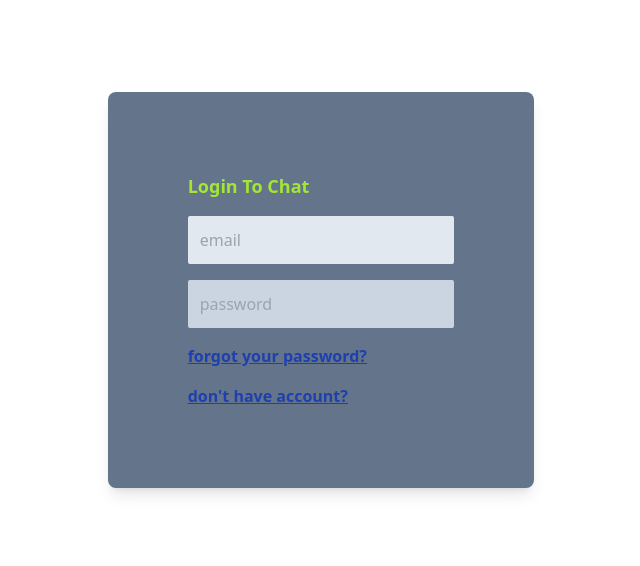
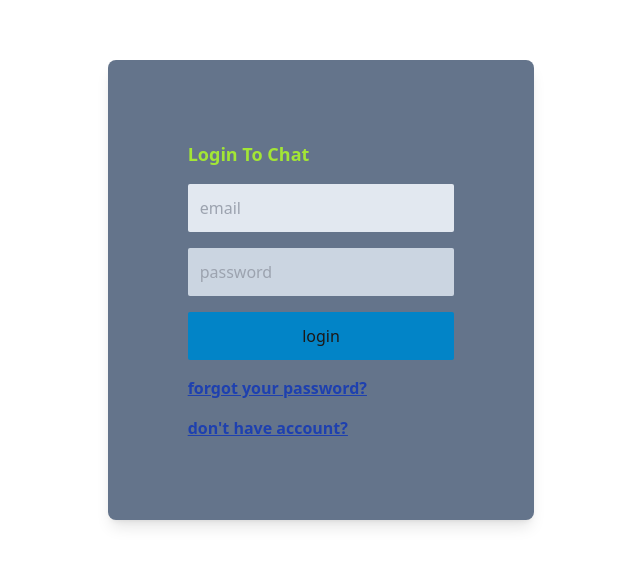
Before and after one commit to 000MaDz000/chat-app, a Next.js app: page /login in a window 1280 px wide. Shown: the part 110-676 px from the top of the page, without its empty margins (319-959 px from the left). Built offline with nearby package versions, Linux system fonts and the light colour scheme.

Commit message:
add login button to login form

```diff
--- a/src/app/_ui/login-form.tsx
+++ b/src/app/_ui/login-form.tsx
@@ -7,6 +7,7 @@ export default function () {
             <h1 className="font-bold text-lg text-lime-400">Login To Chat</h1>
             <input name="email" type="text" className="p-3 bg-slate-300 focus:bg-slate-200 rounded-sm text-stone-900 outline-none" placeholder="email" autoFocus />
             <input name="password" type="password" className="p-3 bg-slate-300 focus:bg-slate-200 rounded-sm text-stone-900 outline-none" placeholder="password" />
+            <input type="submit" className="p-3 cursor-pointer bg-sky-600 hover:bg-sky-500 rounded-sm text-stone-900 outline-none" value={"login"} />
             <Link href="/recover" className="underline font-semibold text-blue-800 hover:text-sky-900 transition">forgot your password?</Link>
             <Link href="/signup" className="underline font-semibold text-blue-800 hover:text-sky-900 transition">don't have account?</Link>
         </form>
```
